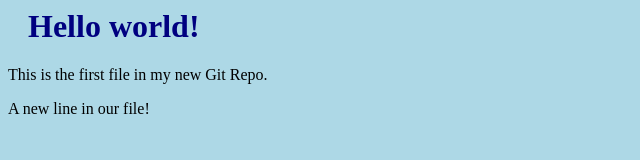
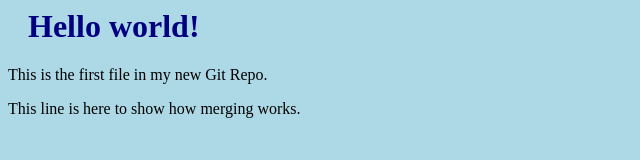
Before and after one commit to akhilkmarkose/hello-world, a plain HTML site: page index.html in a window 1280 px wide. Shown: the whole page, without its empty margins (0-640 px from the left). Drawn offline with Linux system fonts and the light colour scheme.

Commit message:
updated index.html with emergency fix

```diff
--- a/index.html
+++ b/index.html
@@ -3,12 +3,12 @@
     <meta charset="UTF-8" />
     <meta http-equiv="X-UA-Compatible" content="IE=edge" />
     <meta name="viewport" content="width=device-width, initial-scale=1.0" />
-    <title>Document</title>
+    <title>Hello World!</title>
     <link rel="stylesheet" href="bluestyle.css" />
   </head>
   <body>
     <h1>Hello world!</h1>
     <p>This is the first file in my new Git Repo.</p>
-    <p>A new line in our file!</p>
+    <p>This line is here to show how merging works.</p>
   </body>
 </html>
```
